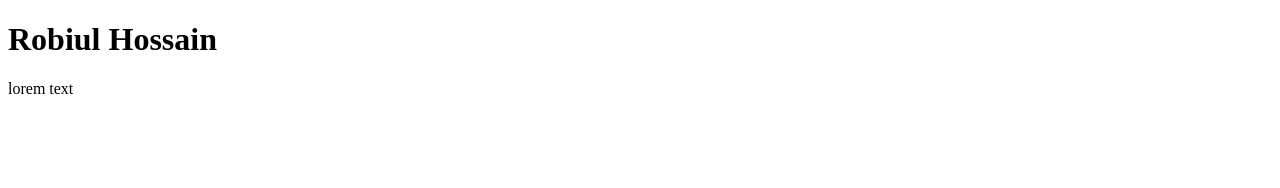
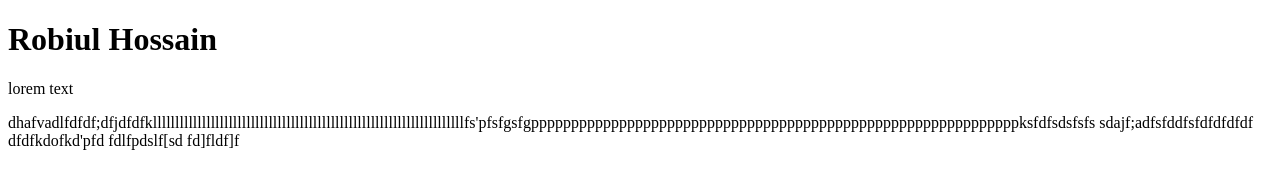
Before and after one commit to robiulhossain1/test, a plain HTML site: page bb.html in a window 1280 px wide. Drawn offline with Linux system fonts and the light colour scheme.

Commit message:
Update bb.html

```diff
--- a/bb.html
+++ b/bb.html
@@ -3,12 +3,16 @@
 <head>
   <meta charset="UTF-8">
   <meta name="viewport" content="width=device-width, initial-scale=1.0">
-  <title>Document</title>
+  <title>Git Test</title>
 </head>
 <body>
 
   <h1> Robiul Hossain </h1>
   <p>lorem text</p>
-
+  dhafvadlfdfdf;dfjdfdfkllllllllllllllllllllllllllllllllllllllllllllllllllllllllllllllllllllllfs'pfsfgsfgpppppppppppppppppppppppppppppppppppppppppppppppppppppppppppppksfdfsdsfsfs
+  sdajf;adfsfddfsfdfdfdfdf
+  dfdfkdofkd'pfd
+  fdlfpdslf[sd
+  fd]fldf]f
 </body>
 </html>
```
